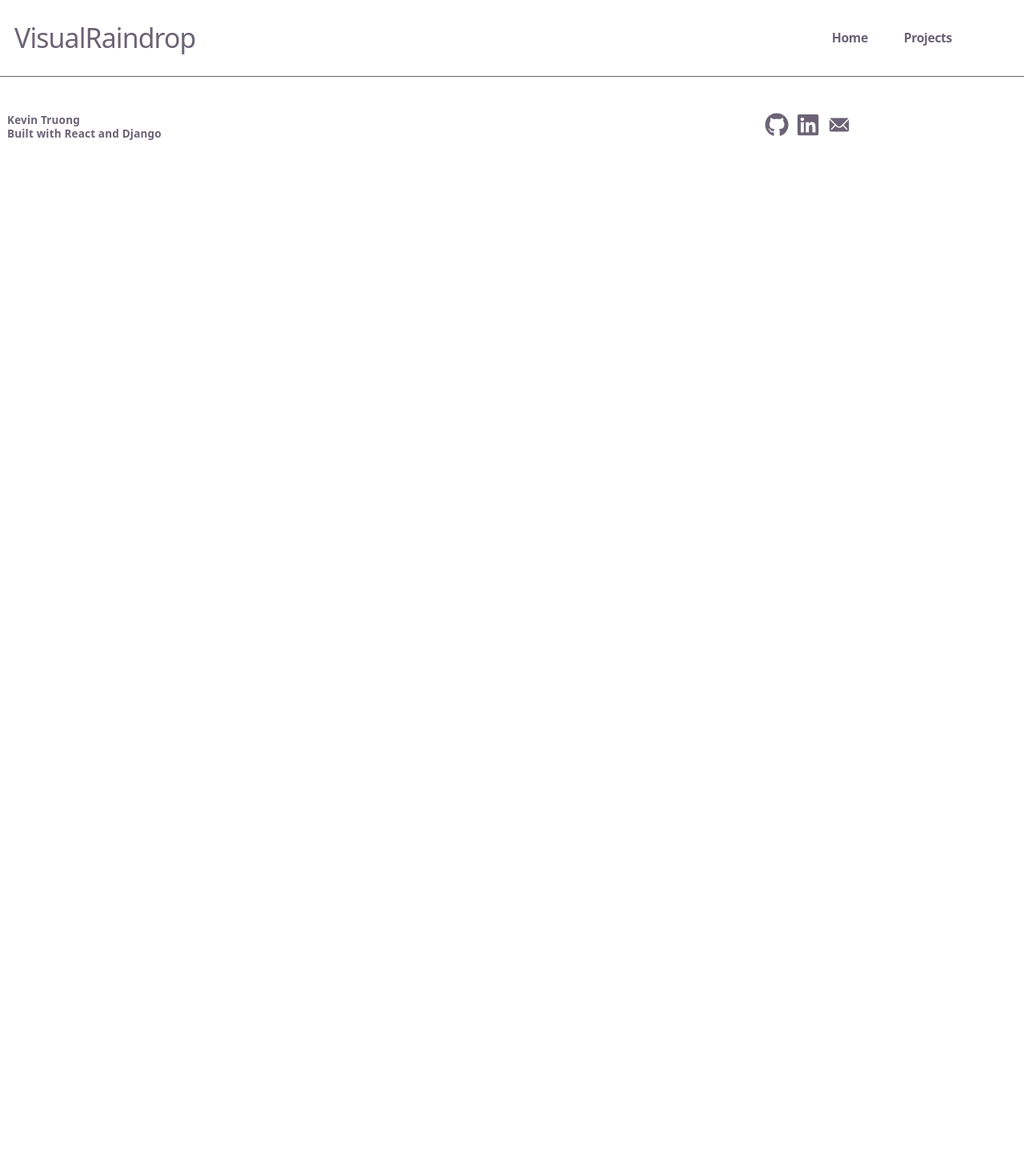
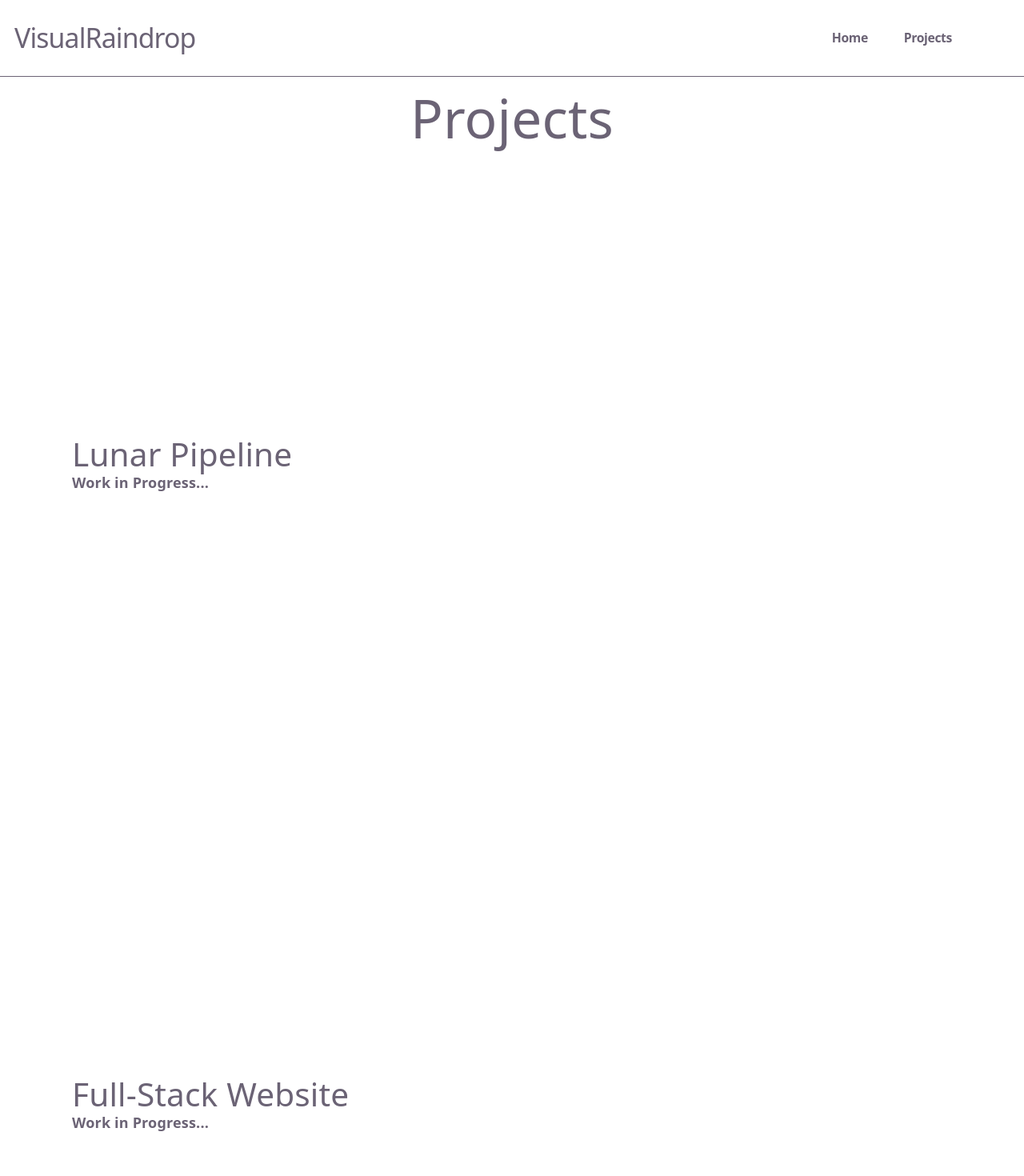
Before and after one commit to VisualRaindrop/visualraindrop-web, a React (Vite) app in the folder frontend/: page /Projects in a window 1280 px wide. Shown: the top 1470 px of the page at 80% size. Before the commit the page ends 800 px from the top, so only its background shows below. Built offline with nearby package versions, Linux system fonts and the light colour scheme; no server answers.

Commit message:
Add project pages and sections

```diff
--- a/frontend/src/pages/Projects.tsx
+++ b/frontend/src/pages/Projects.tsx
@@ -1,10 +1,14 @@
-
+import Lunar_Pipeline from "../sections/Lunar_Pipeline";
+import Project_Introduction from "../sections/Project_Introduction";
+import Full_Stack_Website from "../sections/Full_Stack_Website";
 
 function Projects() {
     return (
         <main className={'w-full px-6 md:px-12 xl:px-20 2xl:px-32 py-4'}>
-            <div className={'flex flex-col text-left'}>
-
+            <div className={'flex flex-col'}>
+                <Project_Introduction />
+                <Lunar_Pipeline />
+                <Full_Stack_Website />
             </div>
         </main>
     )
--- /dev/null
+++ b/frontend/src/sections/Full_Stack_Website.tsx
@@ -0,0 +1,10 @@
+function Lunar_Pipeline() {
+    return (
+        <section id='Lunar-Pipeline' className={'min-h-screen flex flex-col justify-center'}>
+            <h2 className={'text-2xl md:text-3xl xl:text-4xl 2xl:text-5xl'}>Full-Stack Website</h2>
+            <p className={'font-bold'}>Work in Progress...</p>
+        </section>
+    )
+}
+
+export default Lunar_Pipeline;
--- /dev/null
+++ b/frontend/src/sections/Lunar_Pipeline.tsx
@@ -0,0 +1,10 @@
+function Lunar_Pipeline() {
+    return (
+        <section id='Lunar-Pipeline' className={'min-h-screen flex flex-col justify-center'}>
+            <h2 className={'text-2xl md:text-3xl xl:text-4xl 2xl:text-5xl'}>Lunar Pipeline</h2>
+            <p className={'font-bold'}>Work in Progress...</p>
+        </section>
+    )
+}
+
+export default Lunar_Pipeline;
--- /dev/null
+++ b/frontend/src/sections/Project_Introduction.tsx
@@ -0,0 +1,9 @@
+function Project_Introduction() {
+    return (
+        <section className={'flex flex-col md:flex-row md:justify-between items-center mx-auto'}>
+            <h1 className={'font-light text-4xl md:text-5xl xl:text-6xl 2xl:text-7xl'}>Projects</h1>
+        </section>
+    )
+}
+
+export default Project_Introduction;
```
